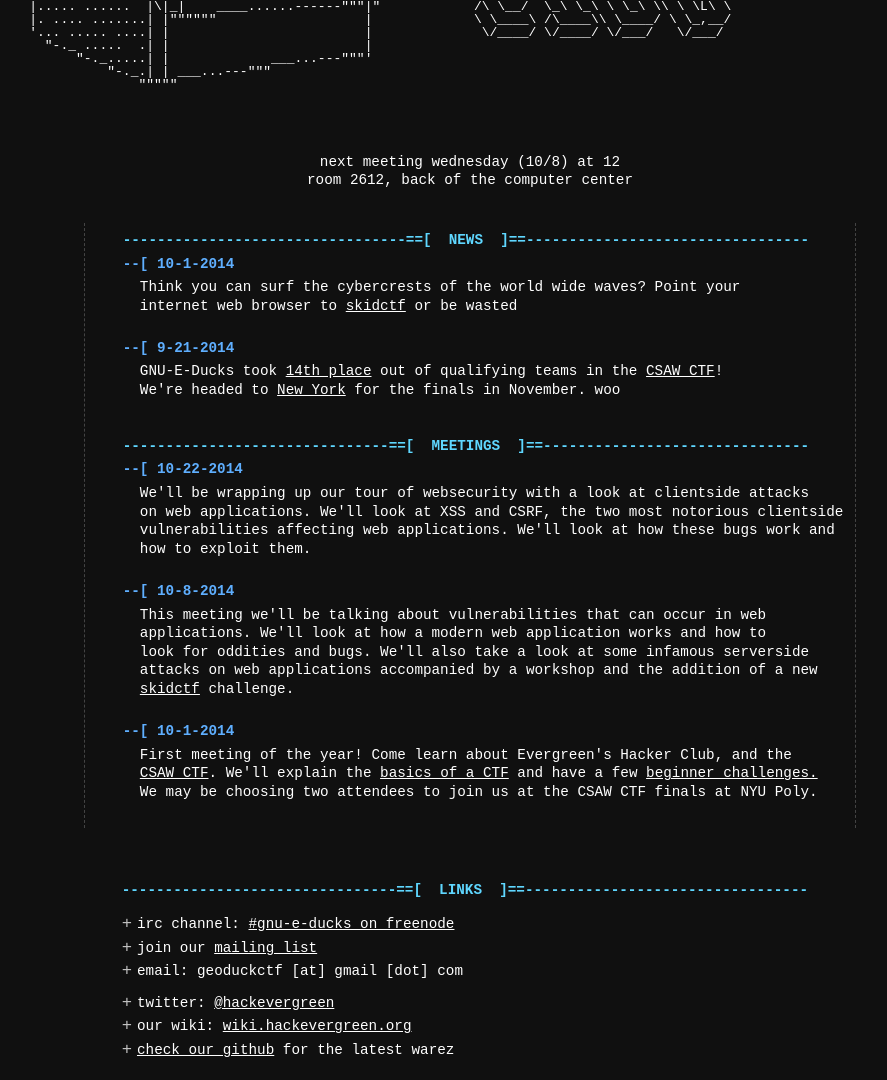
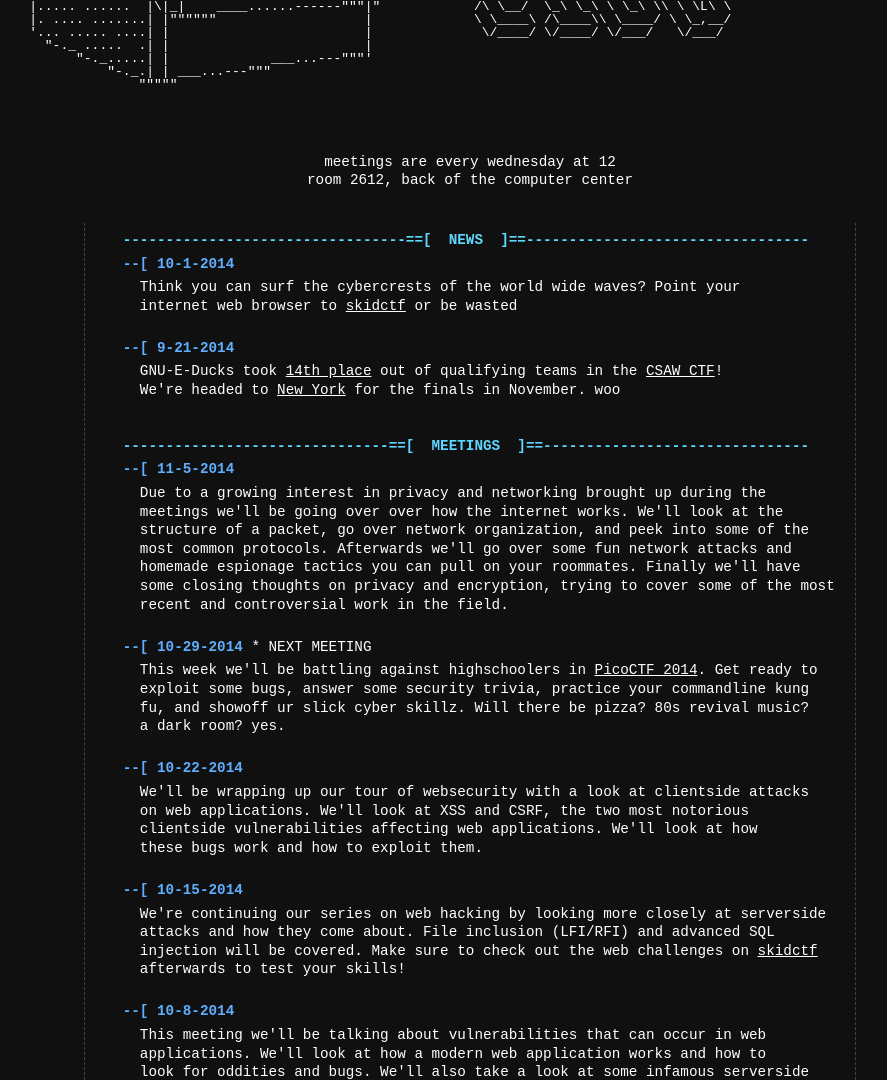
Before and after one commit to hackerclub/homepage, a plain HTML site: page index.html in a window 1280 px wide. Shown: the part 342-1422 px from the top of the page, without its empty margins (170-1057 px from the left). Drawn offline with Linux system fonts and the light colour scheme.

Commit message:
Update meetings schedule

```diff
--- a/index.html
+++ b/index.html
@@ -85,7 +85,7 @@
   <div class="readme">
     <pre class="info">
 
-next meeting wednesday (10/8) at 12
+meetings are every wednesday at 12
 room 2612, back of the computer center
     </pre>  <!-- .info -->
     <pre class="news">
@@ -100,11 +100,33 @@ room 2612, back of the computer center
 
 
 <h2>-------------------------------==[  MEETINGS  ]==-------------------------------</h2>
+<h3
+<h3>--[ 11-5-2014</h3>
+  Due to a growing interest in privacy and networking brought up during the
+  meetings we'll be going over over how the internet works. We'll look at the
+  structure of a packet, go over network organization, and peek into some of the
+  most common protocols. Afterwards we'll go over some fun network attacks and
+  homemade espionage tactics you can pull on your roommates. Finally we'll have
+  some closing thoughts on privacy and encryption, trying to cover some of the most
+  recent and controversial work in the field.
+
+<h3>--[ 10-29-2014</h3> * NEXT MEETING
+  This week we'll be battling against highschoolers in <a href="https://picoctf.com/">PicoCTF 2014</a>. Get ready to
+  exploit some bugs, answer some security trivia, practice your commandline kung
+  fu, and showoff ur slick cyber skillz. Will there be pizza? 80s revival music?
+  a dark room? yes.
+
 <h3>--[ 10-22-2014</h3>
   We'll be wrapping up our tour of websecurity with a look at clientside attacks
-  on web applications. We'll look at XSS and CSRF, the two most notorious clientside
-  vulnerabilities affecting web applications. We'll look at how these bugs work and
-  how to exploit them.
+  on web applications. We'll look at XSS and CSRF, the two most notorious
+  clientside vulnerabilities affecting web applications. We'll look at how
+  these bugs work and how to exploit them.
+
+<h3>--[ 10-15-2014</h3>
+  We're continuing our series on web hacking by looking more closely at serverside
+  attacks and how they come about. File inclusion (LFI/RFI) and advanced SQL
+  injection will be covered. Make sure to check out the web challenges on <a href="http://ctf.hackevergreen.org/">skidctf</a>
+  afterwards to test your skills!
 
 <h3>--[ 10-8-2014</h3>
   This meeting we'll be talking about vulnerabilities that can occur in web
@@ -112,11 +134,6 @@ room 2612, back of the computer center
   look for oddities and bugs. We'll also take a look at some infamous serverside
   attacks on web applications accompanied by a workshop and the addition of a new
   <a href="http://ctf.hackevergreen.org/">skidctf</a> challenge.
-
-<h3>--[ 10-1-2014</h3>
-  First meeting of the year! Come learn about Evergreen's Hacker Club, and the
-  <a href="https://ctf.isis.poly.edu/">CSAW CTF</a>. We'll explain the <a href="https://en.wikipedia.org/wiki/Capture_the_flag#Computer_security">basics of a CTF</a> and have a few <a href="http://ctf.hackevergreen.org">beginner challenges.</a>
-  We may be choosing two attendees to join us at the CSAW CTF finals at NYU Poly.
     </pre>  <!-- .news -->
     <pre class="links">
 
@@ -130,7 +147,7 @@ room 2612, back of the computer center
   <li>our wiki: <a href="http://wiki.hackevergreen.org">wiki.hackevergreen.org</a></li>
   <li><a href="http://github.com/hackerclub">check our github</a> for the latest warez</li>
 <!--  <li>listen to some <a href="http://radio.hackevergreen.org">jams</a> with us</li>-->
-<!--  <li>our <a href="./buds">buds</a></li>-->
+  <li>our <a href="./buds">buds</a></li>
 </ul>
 <ul>
   <li>slides <a href="./labs/14-15/websec.pdf">part 1</a>, <a href="./labs/14-15/websec2.pdf">part 2</a>, <a href="./labs/14-15/websec3.pdf">part 3</a> from intro to web security labs</li>
```
